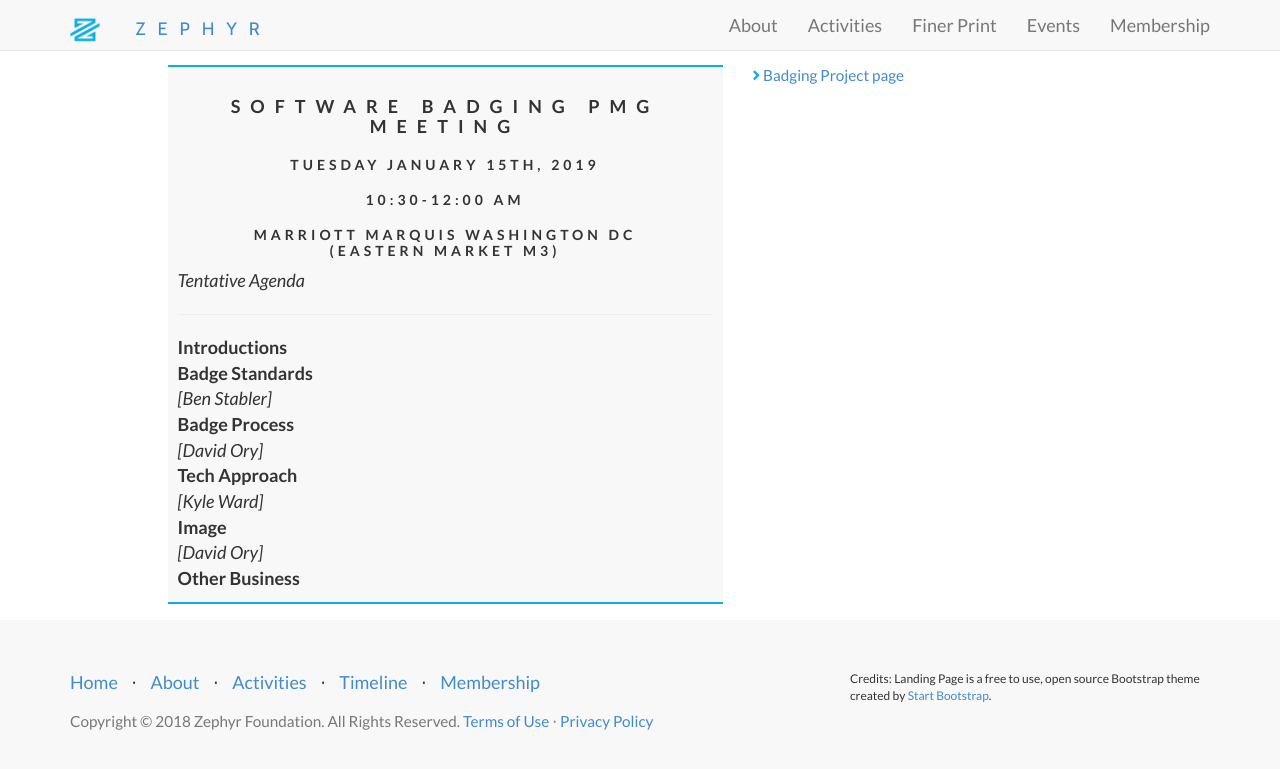
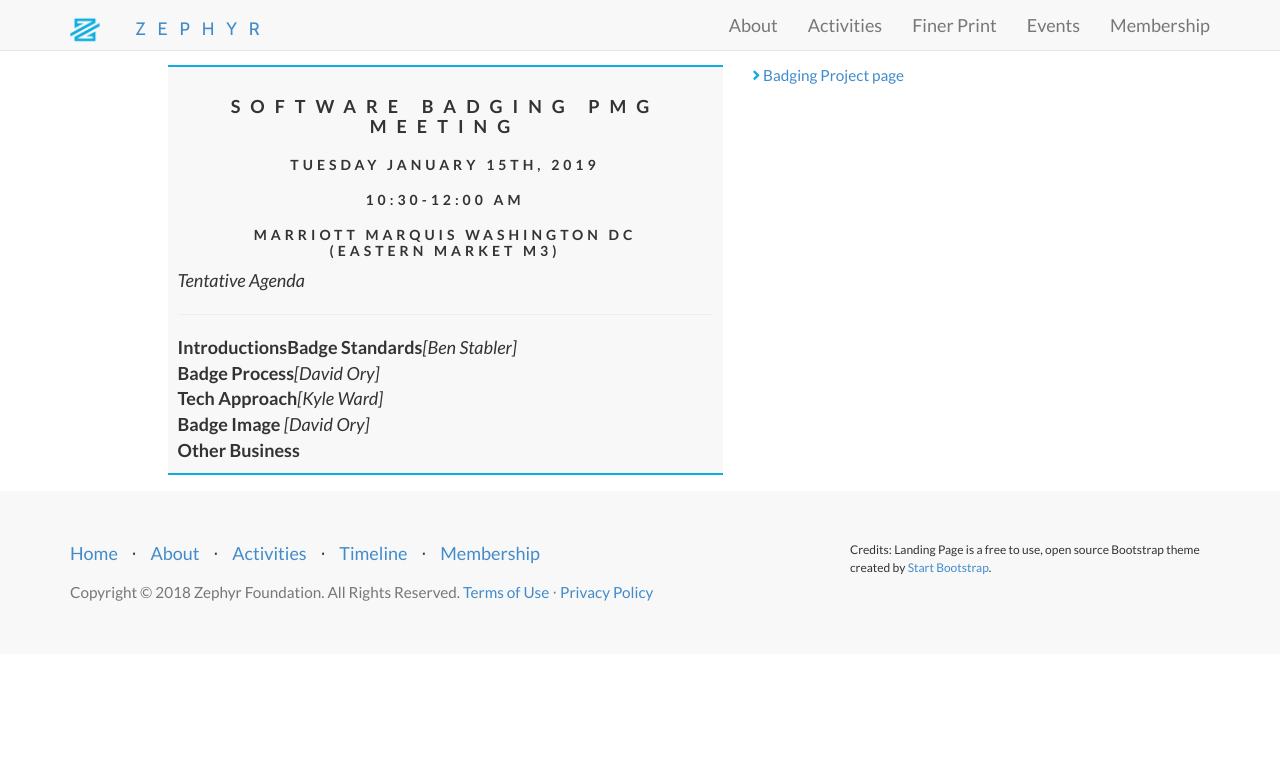
Before and after one commit to ZephyrTransport/zephyr-website, a Jekyll site: the page built from _events/2019-jan-badging-pmg.md, in a window 1280 px wide. Shown: the top 769 px of the page. Built offline with Jekyll 4.4.1, drawn with Linux system fonts in a browser that asks for light colours; nearby versions of some CDN libraries.

Commit message:
fix agenda formatting

```diff
--- a/_events/2019-jan-badging-pmg.md
+++ b/_events/2019-jan-badging-pmg.md
@@ -8,5 +8,5 @@
 time: 10:30-12:00 AM
 place: Marriott Marquis Washington DC <br>(Eastern Market M3)
 additional-msg: <a href='/projects/3-software-badging'>Badging Project page</a>
-summary: "<i>Tentative Agenda</i><hr><b>Introductions</b><br><b>Badge Standards </b><br><i>[Ben Stabler]</i><br><b>Badge Process</b><br><i>[David Ory]</i><br><b>Tech Approach</b><br><i>[Kyle Ward]</i><br><b>Image</b><br><i>[David Ory]</i><br><b>Other Business</b>"
+summary: "<i>Tentative Agenda</i><hr><b>Introductions</b><b>Badge Standards</b><i>[Ben Stabler]</i><br><b>Badge Process</b><i>[David Ory]</i><br><b>Tech Approach</b><i>[Kyle Ward]</i><br><b>Badge Image</b> <i>[David Ory]</i><br><b>Other Business</b>"
 ---
```
Also changed, not shown: _events/2019-jan-fasttrips-pmg.md (+1 -1 lines).
